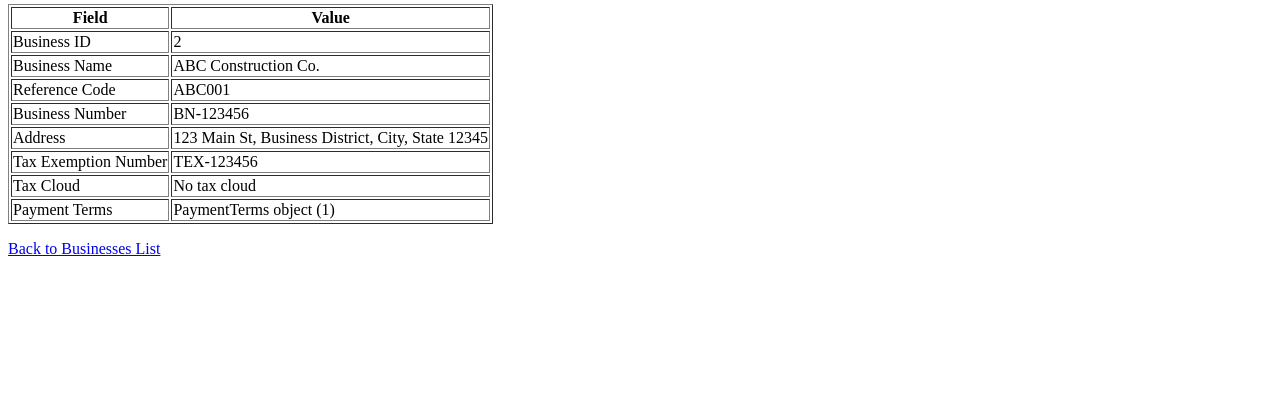
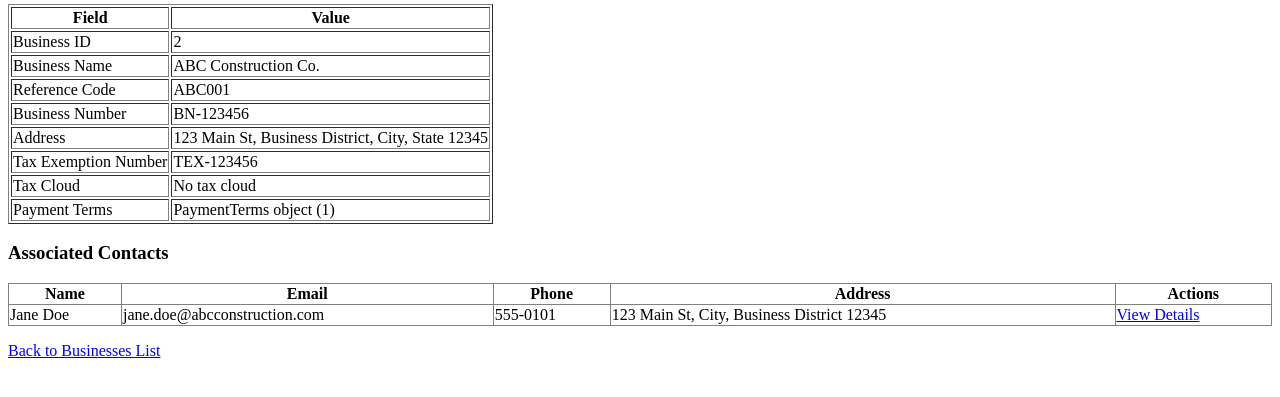
Before and after one commit to alimtiger/Minibini, a Django app: page /contacts/businesses/2/ in a window 1280 px wide. Shown: the part 161-558 px from the top of the page. Run offline with Django 5.2, Linux system fonts and the light colour scheme; data comes from the database, SQL or seed files in the repository.

Commit message:
Finished spiderwebbing contacts and businesses

```diff
--- a/apps/contacts/views.py
+++ b/apps/contacts/views.py
@@ -15,4 +15,5 @@ def business_list(request):
 
 def business_detail(request, business_id):
     business = get_object_or_404(Business, business_id=business_id)
-    return render(request, 'contacts/business_detail.html', {'business': business})
+    contacts = Contact.objects.filter(business=business).order_by('name')
+    return render(request, 'contacts/business_detail.html', {'business': business, 'contacts': contacts})
--- a/apps/jobs/models.py
+++ b/apps/jobs/models.py
@@ -63,7 +63,7 @@ class WorkOrder(models.Model):
     estimated_time = models.DurationField(null=True, blank=True)
 
     def __str__(self):
-        return f"Work Order {self.work_order_id}"
+        return f"Work Order {self.pk}"
 
 
 class Task(models.Model):
@@ -86,7 +86,7 @@ class Step(models.Model):
     end_time = models.DateTimeField(null=True, blank=True)
 
     def __str__(self):
-        return f"Step {self.step_id} for Task {self.task.task_id}"
+        return f"Step {self.pk} for Task {self.task.pk}"
 
 
 class TaskMapping(models.Model):
--- a/templates/contacts/business_detail.html
+++ b/templates/contacts/business_detail.html
@@ -44,5 +44,35 @@
     </tr>
 </table>
 
+<h3>Associated Contacts</h3>
+{% if contacts %}
+    <table border="1" style="border-collapse: collapse; width: 100%; margin-top: 10px;">
+        <thead>
+            <tr>
+                <th>Name</th>
+                <th>Email</th>
+                <th>Phone</th>
+                <th>Address</th>
+                <th>Actions</th>
+            </tr>
+        </thead>
+        <tbody>
+            {% for contact in contacts %}
+            <tr>
+                <td>{{ contact.name }}</td>
+                <td>{{ contact.email|default:"No email" }}</td>
+                <td>{{ contact.mobile_number|default:contact.work_number|default:contact.home_number|default:"No phone" }}</td>
+                <td>{{ contact.address|default:"No address" }}</td>
+                <td>
+                    <a href="{% url 'contacts:contact_detail' contact.pk %}">View Details</a>
+                </td>
+            </tr>
+            {% endfor %}
+        </tbody>
+    </table>
+{% else %}
+    <p>No contacts found for this business.</p>
+{% endif %}
+
 <p><a href="{% url 'contacts:business_list' %}">Back to Businesses List</a></p>
 {% endblock %}
--- a/templates/contacts/business_list.html
+++ b/templates/contacts/business_list.html
@@ -18,7 +18,7 @@
             <td>{{ business.business_name }}</td>
             <td>{{ business.business_number }}</td>
             <td>{{ business.our_reference_code }}</td>
-            <td><a href="{% url 'contacts:business_detail' business.business_id %}">View</a></td>
+            <td><a href="{% url 'contacts:business_detail' business.pk %}">View</a></td>
         </tr>
         {% endfor %}
     </table>
--- a/templates/contacts/contact_list.html
+++ b/templates/contacts/contact_list.html
@@ -18,7 +18,7 @@
             <td>{{ contact.name }}</td>
             <td>{{ contact.email }}</td>
             <td>{{ contact.phone }}</td>
-            <td><a href="{% url 'contacts:contact_detail' contact.contact_id %}">View</a></td>
+            <td><a href="{% url 'contacts:contact_detail' contact.pk %}">View</a></td>
         </tr>
         {% endfor %}
     </table>
--- a/templates/jobs/estimate_detail.html
+++ b/templates/jobs/estimate_detail.html
@@ -20,7 +20,7 @@
     </tr>
     <tr>
         <td>Job</td>
-        <td><a href="{% url 'jobs:detail' estimate.job.job_id %}">{{ estimate.job_id }}</a></td>
+        <td><a href="{% url 'jobs:detail' estimate.job.pk %}">{{ estimate.job }}</a></td>
     </tr>
     <tr>
         <td>Revision Number</td>
@@ -33,7 +33,7 @@
 </table>
 
 <p>
-    <a href="{% url 'jobs:detail' estimate.job.job_id %}">View Job Details</a> |
+    <a href="{% url 'jobs:detail' estimate.job.pk %}">View Job Details</a> |
     <a href="{% url 'jobs:estimate_list' %}">Back to Estimates List</a>
 </p>
 {% endblock %}
--- a/templates/jobs/estimate_list.html
+++ b/templates/jobs/estimate_list.html
@@ -17,10 +17,10 @@
         {% for estimate in estimates %}
         <tr>
             <td>{{ estimate.estimate_number }}</td>
-            <td>{{ estimate.job_id }}</td>
+            <td>{{ estimate.job }}</td>
             <td>{{ estimate.revision_number }}</td>
             <td>{{ estimate.get_status_display }}</td>
-            <td><a href="{% url 'jobs:estimate_detail' estimate.estimate_id %}">View</a></td>
+            <td><a href="{% url 'jobs:estimate_detail' estimate.pk %}">View</a></td>
         </tr>
         {% endfor %}
     </table>
--- a/templates/jobs/job_detail.html
+++ b/templates/jobs/job_detail.html
@@ -62,7 +62,7 @@
                 <td>{{ estimate.created_date|date:"M d, Y" }}</td>
                 <td>{{ estimate.superseded_date|date:"M d, Y"|default:"—" }}</td>
                 <td>
-                    <a href="{% url 'jobs:estimate_detail' estimate.estimate_id %}">View Details</a>
+                    <a href="{% url 'jobs:estimate_detail' estimate.pk %}">View Details</a>
                 </td>
             </tr>
             {% endfor %}
--- a/templates/jobs/job_list.html
+++ b/templates/jobs/job_list.html
@@ -20,7 +20,7 @@
             <td>{{ job.get_status_display }}</td>
             <td>{{ job.created_date|date:"Y-m-d H:i" }}</td>
             <td>{{ job.description|truncatewords:10 }}</td>
-            <td><a href="{% url 'jobs:detail' job.job_id %}">View</a></td>
+            <td><a href="{% url 'jobs:detail' job.pk %}">View</a></td>
         </tr>
         {% endfor %}
     </table>
--- a/templates/jobs/task_list.html
+++ b/templates/jobs/task_list.html
@@ -20,7 +20,7 @@
             <td>{{ task.task_type }}</td>
             <td>{{ task.work_order }}</td>
             <td>{{ task.assigned|default:"Unassigned" }}</td>
-            <td><a href="{% url 'jobs:task_detail' task.task_id %}">View</a></td>
+            <td><a href="{% url 'jobs:task_detail' task.pk %}">View</a></td>
         </tr>
         {% endfor %}
     </table>
--- a/templates/jobs/work_order_detail.html
+++ b/templates/jobs/work_order_detail.html
@@ -16,7 +16,7 @@
     </tr>
     <tr>
         <td>Associated Job</td>
-        <td><a href="{% url 'jobs:detail' work_order.job.job_id %}">{{ work_order.job.job_number }} - {{ work_order.job.description }}</a></td>
+        <td><a href="{% url 'jobs:detail' work_order.job.pk %}">{{ work_order.job.job_number }} - {{ work_order.job.description }}</a></td>
     </tr>
     <tr>
         <td>Status</td>
@@ -44,7 +44,7 @@
             <td>{{ task.task_type }}</td>
             <td>{{ task.assigned|default:"Unassigned" }}</td>
             <td>{{ task.parent_task|default:"None" }}</td>
-            <td><a href="{% url 'jobs:task_detail' task.task_id %}">View Task</a></td>
+            <td><a href="{% url 'jobs:task_detail' task.pk %}">View Task</a></td>
         </tr>
         {% endfor %}
     </table>
@@ -54,6 +54,6 @@
 
 <p>
     <a href="{% url 'jobs:work_order_list' %}">Back to Work Orders List</a> |
-    <a href="{% url 'jobs:detail' work_order.job.job_id %}">View Associated Job</a>
+    <a href="{% url 'jobs:detail' work_order.job.pk %}">View Associated Job</a>
 </p>
 {% endblock %}
--- a/templates/jobs/work_order_list.html
+++ b/templates/jobs/work_order_list.html
@@ -17,10 +17,10 @@
         {% for work_order in work_orders %}
         <tr>
             <td>{{ work_order.work_order_id }}</td>
-            <td><a href="{% url 'jobs:detail' work_order.job.job_id %}">{{ work_order.job.job_number }}</a></td>
+            <td><a href="{% url 'jobs:detail' work_order.job.pk %}">{{ work_order.job.job_number }}</a></td>
             <td>{{ work_order.get_status_display }}</td>
             <td>{{ work_order.estimated_time|default:"Not specified" }}</td>
-            <td><a href="{% url 'jobs:work_order_detail' work_order.work_order_id %}">View</a></td>
+            <td><a href="{% url 'jobs:work_order_detail' work_order.pk %}">View</a></td>
         </tr>
         {% endfor %}
     </table>
--- a/templates/purchasing/purchase_order_detail.html
+++ b/templates/purchasing/purchase_order_detail.html
@@ -22,7 +22,7 @@
         <td>Job</td>
         <td>
             {% if purchase_order.job %}
-                <a href="{% url 'jobs:detail' purchase_order.job.job_id %}">{{ purchase_order.job }}</a>
+                <a href="{% url 'jobs:detail' purchase_order.job.pk %}">{{ purchase_order.job }}</a>
             {% else %}
                 No job assigned
             {% endif %}
@@ -49,7 +49,7 @@
             {% for bill in bills %}
             <tr>
                 <td>{{ bill.bill_id }}</td>
-                <td>{{ bill.contact_id }}</td>
+                <td>{{ bill.contact }}</td>
                 <td>{{ bill.vendor_invoice_number }}</td>
                 <td>
                     <a href="{% url 'purchasing:bill_detail' bill.bill_id %}">View Details</a>
--- a/templates/purchasing/purchase_order_list.html
+++ b/templates/purchasing/purchase_order_list.html
@@ -16,8 +16,8 @@
         {% for po in purchase_orders %}
         <tr>
             <td>{{ po.po_number }}</td>
-            <td>{{ po.job_id|default:"No job" }}</td>
-            <td>{{ po.price_list_item_id|default:"No price list item" }}</td>
+            <td>{{ po.job|default:"No job" }}</td>
+            <td>{{ po.price_list_item|default:"No price list item" }}</td>
             <td><a href="{% url 'purchasing:purchase_order_detail' po.po_id %}">View</a></td>
         </tr>
         {% endfor %}
```
Also changed, not shown: tests/test_jobs_models.py (+1 -1 lines), tests/test_jobs_models_with_fixtures.py (+1 -1 lines), tests/test_purchasing_models.py (+1 -1 lines), apps/core/migrations/0002_auto_20250905_1855.py (added).
